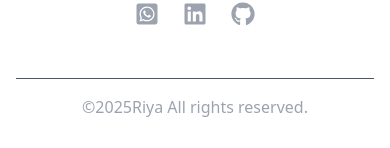
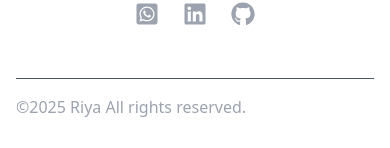
Before and after one commit to paulriya9073/portfolio, a React (Vite) app: page / in a window 390 px wide. Shown: the part 8012-8160 px from the top of the page. Built offline with nearby package versions, Linux system fonts and the light colour scheme.

Commit message:
fixed:rights

```diff
--- a/src/components/Footer.jsx
+++ b/src/components/Footer.jsx
@@ -34,11 +34,11 @@ const Footer = () => {
         </div>
 
         <div
-          className="border-t border-gray-600 pt-4 flex flex-col md:flex-row
+          className="border-t border-gray-600 pt-4 flex flex-row
           justify-between items-center"
         >
           <p className="text-gray-400">
-            &copy;{new Date().getFullYear()}Riya All rights reserved.
+            &copy;{new Date().getFullYear()} Riya All rights reserved.
           </p>
 
           {/* <div className="flex space-x-4">
```
